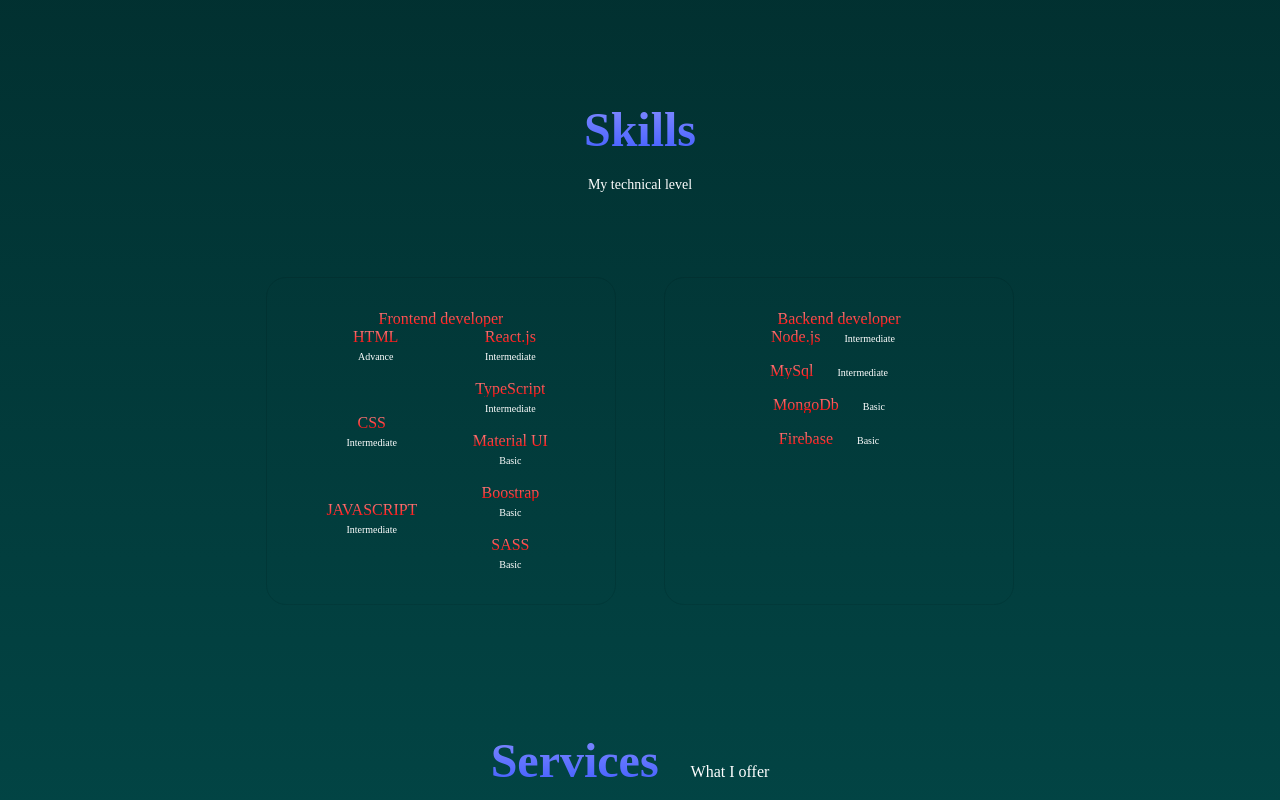
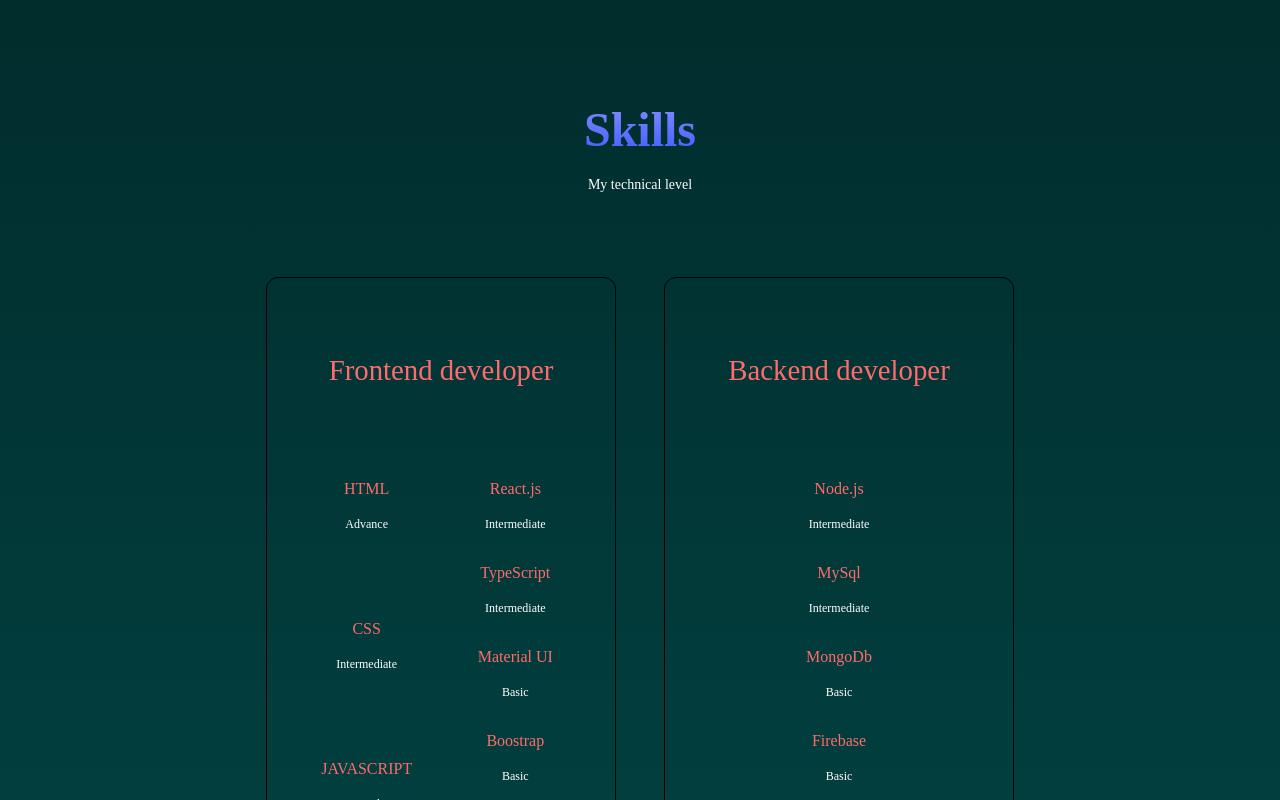
Before and after one commit to DontStopPrograming/portfolio2024, a React (Vite) app: page / in a window 1280 px wide. Shown: the part 2000-2800 px from the top of the page. Built offline with nearby package versions, Linux system fonts and the light colour scheme.

Commit message:
modified colors, titles, sizes etc

```diff
--- a/src/App.css
+++ b/src/App.css
@@ -39,7 +39,7 @@
   --normal-font-size: 1rem;
   --small-font-size: 0.875rem;
   --smaller-font-size: 0.813rem;
-  --tiny-font-size: 0.625rem;
+  --tiny-font-size: 12px;
 
   /* Font Weight */
 
@@ -107,20 +107,18 @@ h1,h2,h3 {
   color: var(--title-color);
   font-weight: var(--font-semi-bold);
 
-  background: linear-gradient(rgb(255, 142, 142), rgb(255, 0, 0));
-  color: transparent;
-  display: inline;
-  background-clip: text;
-  -webkit-background-clip: text;
+  color:rgb(255, 107, 107);
+
 }
 ul {
   list-style: none;
-  color: red;
+  color: rgb(111, 0, 255);
 }
 
 a {
   text-decoration: none;
   color: var(--paragraph);
+
 }
 
 button {
--- a/src/components/about/about.css
+++ b/src/components/about/about.css
@@ -27,7 +27,7 @@
 
 }
 
- .aoubt__info .about__box h3, span {
+ .about__info .about__box h3, span {
     padding: 20px;
 }
 
--- a/src/components/contact/contact.css
+++ b/src/components/contact/contact.css
@@ -32,8 +32,8 @@
 
 .contact__card {
     background-color: var(--container-color);
-    border: 1px solid rgba(0, 0, 0, 0.1);
-    padding: 4rem;
+    border: 1px solid rgb(0, 0, 0);
+    padding: 2rem;
     border-radius: 0.75rem;
     text-align: center;
 }
@@ -46,7 +46,7 @@
 
 .contact__card-title,
 .contact__card-data {
-    font-size: var(--small-font-size);
+    font-size: 1.2rem;
 }
 
 .contact__card-title {
@@ -102,7 +102,7 @@
     position: absolute;
     top: -0.75rem;
     left: 1.25rem;
-    font-size: var(--smaller-font-size);
+    font-size: 1.2rem;
     padding: 0.25rem;
 
     z-index: 10;
--- a/src/components/header/header.css
+++ b/src/components/header/header.css
@@ -89,7 +89,7 @@
         left: 0;
         width: 100%;
         background-color: var(--body-color);
-        background: linear-gradient(#ffef94, #ffffff);
+        background: linear-gradient(#ffffff, #c9bdff);
         padding: 2rem 1.5rem 4rem;
         box-shadow: 0 -1px 4px rgba(0, 0, 0, 0.15);
         border-radius: 1.5rem 1.5rem 0 0;
--- a/src/components/services/Services.jsx
+++ b/src/components/services/Services.jsx
@@ -12,8 +12,7 @@ export const Services = () => {
     )
 
   return (
-    <>
-     <section className = 'services section' id = 'services'>
+    <section className = 'services section' id = 'services'>
         <h2 className = 'section__title'> Services </h2>
         <span className = 'section_subtitle'> What I offer</span>
 
@@ -231,6 +230,6 @@ export const Services = () => {
 
             </div>
      </section>
-    </>
+
   )
 }
--- a/src/components/services/services.css
+++ b/src/components/services/services.css
@@ -8,10 +8,13 @@
 
 .services__content {
     position: relative;
-    border: 1px solid rgba(0, 0, 0, 0.1);
     background-color: var(--container-color);
     top: 20px;
     padding: 50px;
+
+    border-radius: 0.75rem;
+
+    border: 0.5px solid rgb(0, 0, 0);
 }
 
 .services__icon {
--- a/src/components/skills/Backend.jsx
+++ b/src/components/skills/Backend.jsx
@@ -10,7 +10,7 @@ export const Backend = () => {
                     <div className = 'skills__data'>
                     <i className='bx bx-check-square'></i>
 
-                    <div>
+                    <div className = 'skills__subdata'>
 
                         <h3 className = 'skills__name'> Node.js </h3>
                         <span className = 'skills__level'> Intermediate </span>
@@ -18,9 +18,9 @@ export const Backend = () => {
                     </div>
 
                     <div className = 'skills_data'>
-                    <i className ='bx bx-badge-check' ></i>
+                    <i className ='bx bx-badge-check'></i>
 
-                    <div>
+                    <div className = 'skills__subdata'>
                         <h3 className = 'skills__name'> MySql </h3>
                         <span className = 'skills__level'> Intermediate </span>
                     </div>
@@ -29,7 +29,7 @@ export const Backend = () => {
                     <div className = 'skills_data'>
                     <i className ='bx bx-badge-check' ></i>
 
-                    <div>
+                    <div className = 'skills__subdata'>
                         <h3 className = 'skills__name'> MongoDb </h3>
                         <span className = 'skills__level'> Basic </span>
                     </div>
@@ -38,7 +38,7 @@ export const Backend = () => {
                     <div className = 'skills_data'>
                     <i className ='bx bx-badge-check'></i>
 
-                    <div>
+                    <div className = 'skills__subdata'>
                         <h3 className = 'skills__name'> Firebase </h3>
                         <span className = 'skills__level'> Basic </span>
                     </div>
--- a/src/components/skills/skills.css
+++ b/src/components/skills/skills.css
@@ -6,33 +6,37 @@
 
 .skills__content {
     background-color: var(--container-color);
-    border: 1px solid rgba(0, 0, 0, 0.1);
-    padding: 2rem 4rem;
-    border-radius: 1.25rem;
+    padding: 3rem;
+    border-radius: 0.75rem;
+
+    border: 0.5px solid rgb(0, 0, 0);
+
 }
 
 .skills__title {
-    font-size: var(--normal-font-size);
+    font-size: 1.8rem;
     font-weight: var(--font-medium);
     text-align: center;
-    margin-bottom: var(--mb-1-5);
+
+
 }
 
 .skills__box {
     display: flex;
     justify-content: center;
-    column-gap: 2.5rem;
+    column-gap: 3rem;
+    padding: 3rem;
 }
 
 .skills__group {
     display: grid;
     align-items: flex-start;
     row-gap: 1rem;
+
 }
 
-.skills__data {
-    display: flex;
-    column-gap: 0.5rem;
+.skills__data h3{
+
 }
 
 .skills .bx-badge-check {
@@ -48,6 +52,7 @@
 
 .skills__level {
     font-size: var(--tiny-font-size);
+
 }
 
 @media (max-width: 992px){
```
